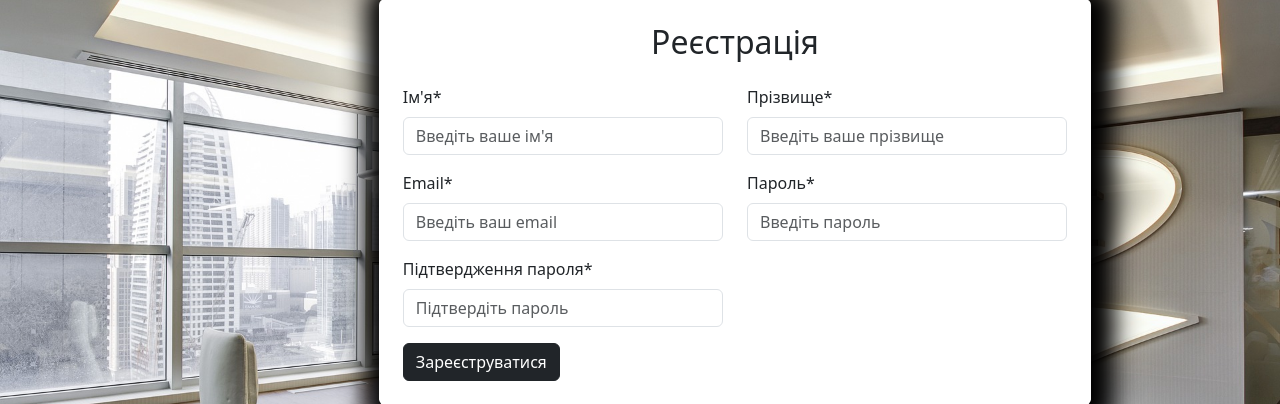
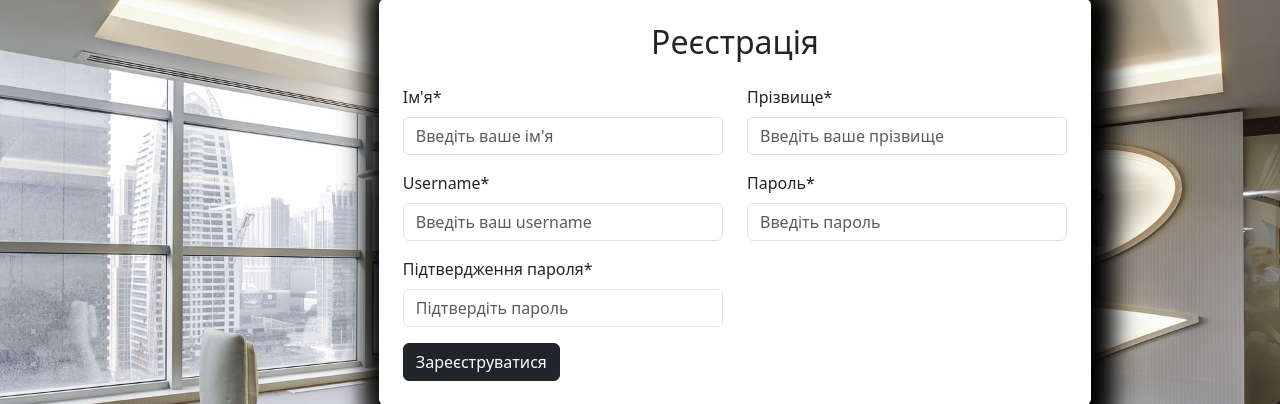
Before and after one commit to AntonAKG/student_work, a Django app: page /profile/register/ in a window 1280 px wide. Shown: the part 109-513 px from the top of the page. Run offline with Django 5.2, Linux system fonts and the light colour scheme; some libraries are stand-ins or nearby versions.

```diff
--- a/account/admin.py
+++ b/account/admin.py
@@ -6,4 +6,4 @@ from .models import User
 
 @admin.register(User)
 class UserAdmin(admin.ModelAdmin):
-    list_display = ("first_name", "last_name", "email", "is_staff")
+    list_display = ("first_name", "last_name", "username", "is_staff")
--- a/account/forms.py
+++ b/account/forms.py
@@ -20,7 +20,7 @@ class LoginForm(AuthenticationForm):
         :param kwargs:
         """
         super().__init__(*args, **kwargs)
-        self.fields['username'].widget = forms.widgets.EmailInput(attrs={
+        self.fields['username'].widget = forms.widgets.TextInput(attrs={
             'class': 'form-control', 'placeholder': 'Електрона адреса'
         })
         self.fields['username'].label = ''
@@ -32,9 +32,9 @@ class LoginForm(AuthenticationForm):
 
 
 class RegisterForm(UserCreationForm):
-    email = forms.EmailField(label='', required=True, widget=forms.EmailInput(attrs={
+    username = forms.CharField(label='', required=True, widget=forms.TextInput(attrs={
         'class': 'form-control',
-        'placeholder': 'Email'
+        'placeholder': 'Login'
     }))
 
     password1 = forms.CharField(label='', widget=forms.PasswordInput(attrs={
@@ -59,14 +59,14 @@ class RegisterForm(UserCreationForm):
 
     class Meta(UserCreationForm.Meta):
         model = User
-        fields = ['email', 'password1', 'password2', 'first_name', 'last_name']
+        fields = ['username', 'password1', 'password2', 'first_name', 'last_name']
 
 
 class UserProfileForm(UserChangeForm):
     first_name = forms.CharField(widget=forms.TextInput(attrs={'class': 'form-control py-4'}))
     last_name = forms.CharField(widget=forms.TextInput(attrs={'class': 'form-control py-4'}))
-    email = forms.CharField(widget=forms.TextInput(attrs={'class': 'form-control py-4', 'readonly': True}))
+    username = forms.CharField(widget=forms.TextInput(attrs={'class': 'form-control py-4', 'readonly': True}))
 
     class Meta:
         model = User
-        fields = ('first_name', 'last_name', 'email')
+        fields = ('first_name', 'last_name', 'username')
--- a/account/models.py
+++ b/account/models.py
@@ -1,5 +1,4 @@
 from django.utils import timezone
-
 from django.contrib.auth.base_user import BaseUserManager, AbstractBaseUser
 from django.contrib.auth.models import PermissionsMixin
 from django.db import models
@@ -8,22 +7,22 @@ from django.utils.translation import gettext as _
 
 # Create your models here.
 class UserManager(BaseUserManager):
-    def create_user(self, email, password=None, **extra_fields):
+    def create_user(self, username, password=None, **extra_fields):
         """
-        Creates and saves a User with the given email and password.
+        Creates and saves a User with the given username and password.
         """
-        if not email:
-            raise ValueError("Users must have an email address")
+        if not username:
+            raise ValueError("Users must have a username")
 
-        user = self.model(email=self.normalize_email(email), **extra_fields)
+        user = self.model(username=username, **extra_fields)
 
         user.set_password(password)
         user.save(using=self._db)
         return user
 
-    def create_superuser(self, email, password=None, **extra_fields):
+    def create_superuser(self, username, password=None, **extra_fields):
         """
-        Creates and saves a superuser with the given email and password.
+        Creates and saves a superuser with the given username and password.
         """
         extra_fields.setdefault("is_staff", True)
         extra_fields.setdefault("is_superuser", True)
@@ -33,15 +32,16 @@ class UserManager(BaseUserManager):
             raise ValueError("Superuser must have is_staff=True.")
         if extra_fields.get("is_superuser") is not True:
             raise ValueError("Superuser must have is_superuser=True.")
-        return self.create_user(email, password, **extra_fields)
+        return self.create_user(username, password, **extra_fields)
 
 
 class User(AbstractBaseUser, PermissionsMixin):
     """
-    Custom user model with email as the unique identifier
+    Custom user model with username as the unique identifier
     """
 
-    email = models.EmailField(_("email address"), unique=True)
+    username = models.CharField(_("username"), unique=True, max_length=150)
+    email = models.EmailField(_("email address"), unique=True, blank=True, null=True)
     first_name = models.CharField(_("first name"), max_length=30, blank=True)
     last_name = models.CharField(_("last name"), max_length=30, blank=True)
     phone_number = models.CharField(
@@ -53,7 +53,7 @@ class User(AbstractBaseUser, PermissionsMixin):
 
     objects = UserManager()
 
-    USERNAME_FIELD = "email"
+    USERNAME_FIELD = "username"
     REQUIRED_FIELDS = []
 
     class Meta:
--- a/account/templates/registration/login.html
+++ b/account/templates/registration/login.html
@@ -10,7 +10,7 @@
                     <form action="{% url 'login' %}" method="post">
                         {% csrf_token %}
                         <div class="mb-3">
-                            <label for="{{ form.username.id_for_label }}" class="form-label">Електронна пошта</label>
+                            <label for="{{ form.username.id_for_label }}" class="form-label">Логін</label>
                             {{ form.username }}
                         </div>
                         <div class="mb-3">
--- a/account/templates/registration/register.html
+++ b/account/templates/registration/register.html
@@ -32,13 +32,13 @@
                         </div>
 
                         <div class="col-md-6 mb-3">
-                            <label for="id_email" class="form-label">Email*</label>
-                            <input type="email" class="form-control" id="id_email"
-                                value="{% if form.email.value %}{{ form.email.value }}{% endif %}"
-                                name="email"
-                                placeholder="Введіть ваш email" required>
-                                {% if form.email.errors %}
-                                <div class="alert alert-danger alert-dismissible fade show">{{form.email.errors}}</div>
+                            <label for="id_email" class="form-label">Username*</label>
+                            <label for="id_username"></label><input type="text" class="form-control" id="id_username"
+                                                                    value="{% if form.username.value %}{{ form.username.value }}{% endif %}"
+                                                                    name="username"
+                                                                    placeholder="Введіть ваш username" required>
+                                {% if form.username.errors %}
+                                <div class="alert alert-danger alert-dismissible fade show">{{form.username.errors}}</div>
                                 {% endif %}
                         </div>
                         <div class="col-md-6 mb-3">
--- a/account/views.py
+++ b/account/views.py
@@ -15,7 +15,6 @@ from django.urls import reverse_lazy
 from django.views.generic import CreateView, TemplateView
 
 from save_work.models import Student, Teacher, StudentWork
-from teacher_panel.views import DownloadStudentWorksZipView
 from .forms import LoginForm, RegisterForm, UserProfileForm
 
 
@@ -41,9 +40,9 @@ class RegisterView(CreateView):
     def form_valid(self, form):
         response = super().form_valid(form)
 
-        email = form.cleaned_data.get("email")
+        username = form.cleaned_data.get("username")
         password = form.cleaned_data.get("password1")
-        user = authenticate(self.request, email=email, password=password)
+        user = authenticate(self.request, username=username, password=password)
 
         if user:
             login(self.request, user)
@@ -94,17 +93,14 @@ class DownloadWorksView(LoginRequiredMixin, View):
         if not student:
             return HttpResponse("Student works not found.", status=404)
 
-        # Створення архіву
         zip_filename = f"{user.first_name} {user.last_name}_works.zip"
         zip_path = os.path.join(settings.MEDIA_ROOT, zip_filename)
         with zipfile.ZipFile(zip_path, 'w') as zip_file:
             works = StudentWork.objects.filter(student=student)
             for work in works:
-                # Переконайтесь, що шлях work.file вказує на файл
                 work_path = work.work.path
                 zip_file.write(work_path, os.path.basename(work_path))
 
-        # Повертаємо архів як HTTP-відповідь
         with open(zip_path, 'rb') as f:
             response = HttpResponse(f.read(), content_type='application/zip')
             response['Content-Disposition'] = f'attachment; filename="{zip_filename}"'
--- a/save_work/models.py
+++ b/save_work/models.py
@@ -28,7 +28,7 @@ class Student(models.Model):
 
     def save(self, *args, **kwargs):
         if not self.slug:
-            self.slug = slugify(self.student.email.split('@')[0])  # Наприклад, використовуємо частину email до "@"
+            self.slug = slugify(self.student.username.split('@')[0])  # Наприклад, використовуємо частину email до "@"
             original_slug = self.slug
             for i in range(1, 1000):
                 if not Student.objects.filter(slug=self.slug).exists():
--- a/teacher_panel/templates/teacher_panel/student_account.html
+++ b/teacher_panel/templates/teacher_panel/student_account.html
@@ -26,9 +26,9 @@
                 {% for el in save_work_student %}
                     <div class="student-info mb-4 p-3 rounded border-left-primary">
                         <h3 class="student-name">{{ el.student.student.first_name }} {{ el.student.student.last_name }}</h3>
-                        <p class="student-group">Group: {{ el.group }}</p>
-                        <p class="student-group">Type: {{ el.type }}</p>
-                        <p class="date-joined">Joined on: {{ el.date_joined }}</p>
+                        <p class="student-group">Група: {{ el.group }}</p>
+                        <p class="student-group">Предмет: {{ el.type }}</p>
+                        <p class="date-joined">Дата завантаження: {{ el.date_joined }}</p>
                         <div class="work-content mb-3">{{ el.work }}</div>
                         <a href="{{ el.work.url }}" class="btn-download" download>Завантажити</a>
                     </div>
```
Also changed, not shown: account/templates/account/profile.html (+5 -4 lines), student_work/settings.py (+9 -3 lines), teacher_panel/templates/teacher_panel/main_teacher_panel.html (+11 -0 lines), teacher_panel/views.py (+8 -4 lines), account/migrations/0002_alter_user_options_user_username_and_more.py (added).
